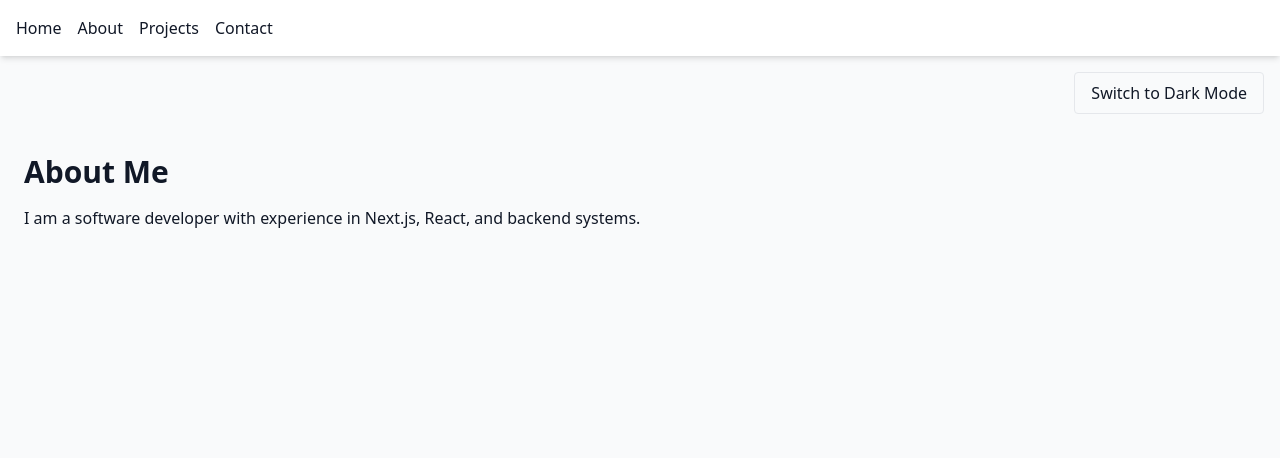
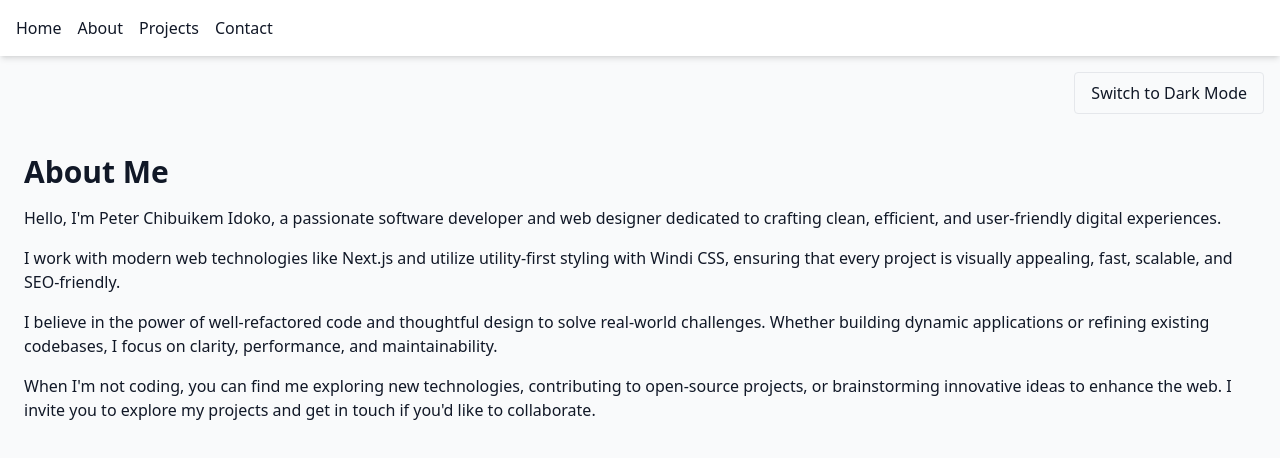
Before and after one commit to pidoko/website, a Next.js app: page /about in a window 1280 px wide. Shown: the top 458 px of the page. Built offline with nearby package versions, Linux system fonts and the light colour scheme.

Commit message:
updated about me

```diff
--- a/src/pages/about.tsx
+++ b/src/pages/about.tsx
@@ -22,7 +22,16 @@ export default function About() {
       <main className="container mx-auto p-6">
         <h1 className="text-3xl font-bold">About Me</h1>
         <p className="mt-4">
-          I am a software developer with experience in Next.js, React, and backend systems.
+          Hello, I'm Peter Chibuikem Idoko, a passionate software developer and web designer dedicated to crafting clean, efficient, and user-friendly digital experiences.
+        </p>
+        <p className="mt-4">
+          I work with modern web technologies like Next.js and utilize utility-first styling with Windi CSS, ensuring that every project is visually appealing, fast, scalable, and SEO-friendly.
+        </p>
+        <p className="mt-4">
+          I believe in the power of well-refactored code and thoughtful design to solve real-world challenges. Whether building dynamic applications or refining existing codebases, I focus on clarity, performance, and maintainability.
+        </p>
+        <p className="mt-4">
+          When I'm not coding, you can find me exploring new technologies, contributing to open-source projects, or brainstorming innovative ideas to enhance the web. I invite you to explore my projects and get in touch if you'd like to collaborate.
         </p>
       </main>
     </>
```
